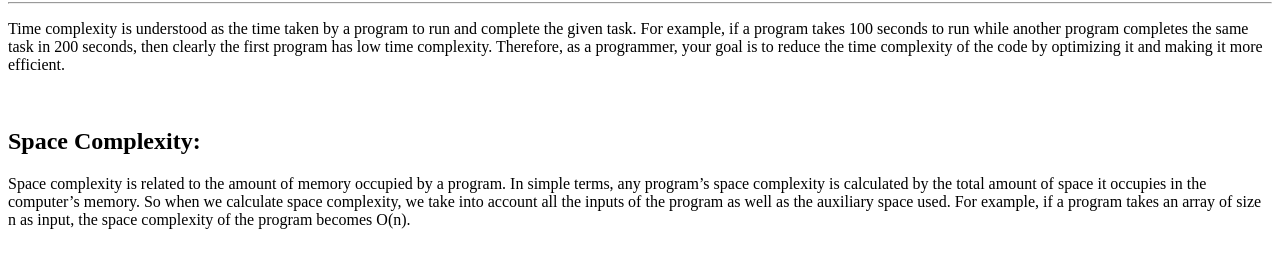
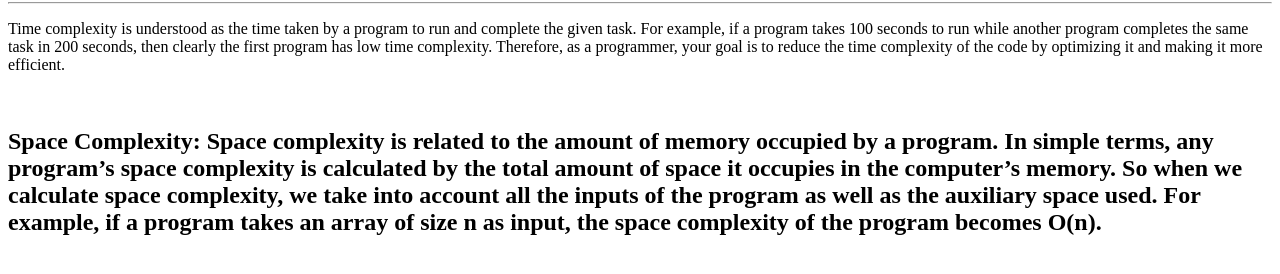
Before and after one commit to acciojob/time-and-space-complexity-Skyer3108, a website: page main.html in a window 1280 px wide. Shown: the part 78-352 px from the top of the page. Drawn offline with Linux system fonts and the light colour scheme.

Commit message:
created a submission

```diff
--- a/main.html
+++ b/main.html
@@ -12,7 +12,7 @@
 	<hr>
 	<p>Time complexity is understood as the time taken by a program to run and complete the given task. For example, if a program takes 100 seconds to run while another program completes the same task in 200 seconds, then clearly the first program has low time complexity. Therefore, as a programmer, your goal is to reduce the time complexity of the code by optimizing it and making it more efficient.</p>
    <br>
-	<span><h2>Space Complexity:</h2><p> Space complexity is related to the amount of memory occupied by a program. In simple terms, any program’s space complexity is calculated by the total amount of space it occupies in the computer’s memory. So when we calculate space complexity, we take into account all the inputs of the program as well as the auxiliary space used. For example, if a program takes an array of size n as input, the space complexity of the program becomes O(n).</p></span>
+	<h2>Space Complexity: Space complexity is related to the amount of memory occupied by a program. In simple terms, any program’s space complexity is calculated by the total amount of space it occupies in the computer’s memory. So when we calculate space complexity, we take into account all the inputs of the program as well as the auxiliary space used. For example, if a program takes an array of size n as input, the space complexity of the program becomes O(n).</H2>
 
 	<script type="text/javascript" src="./script.js">
 
```
